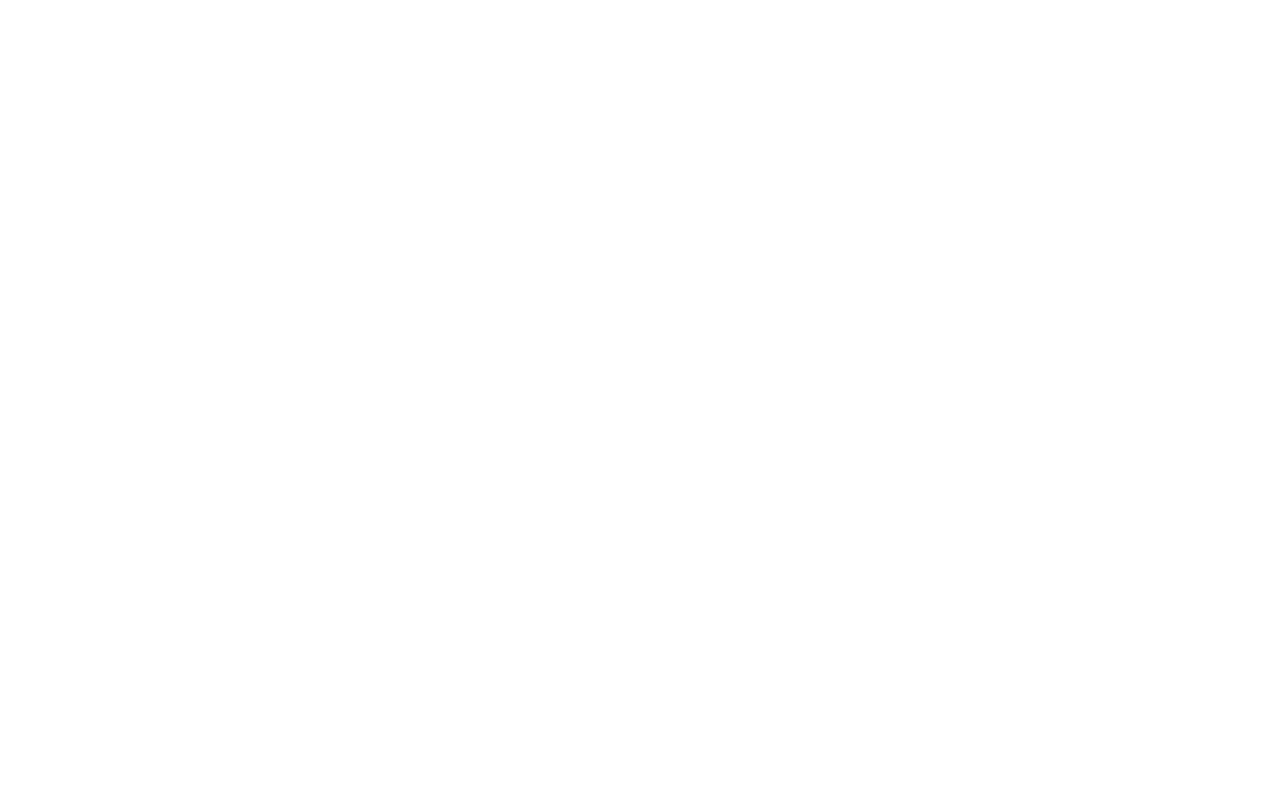
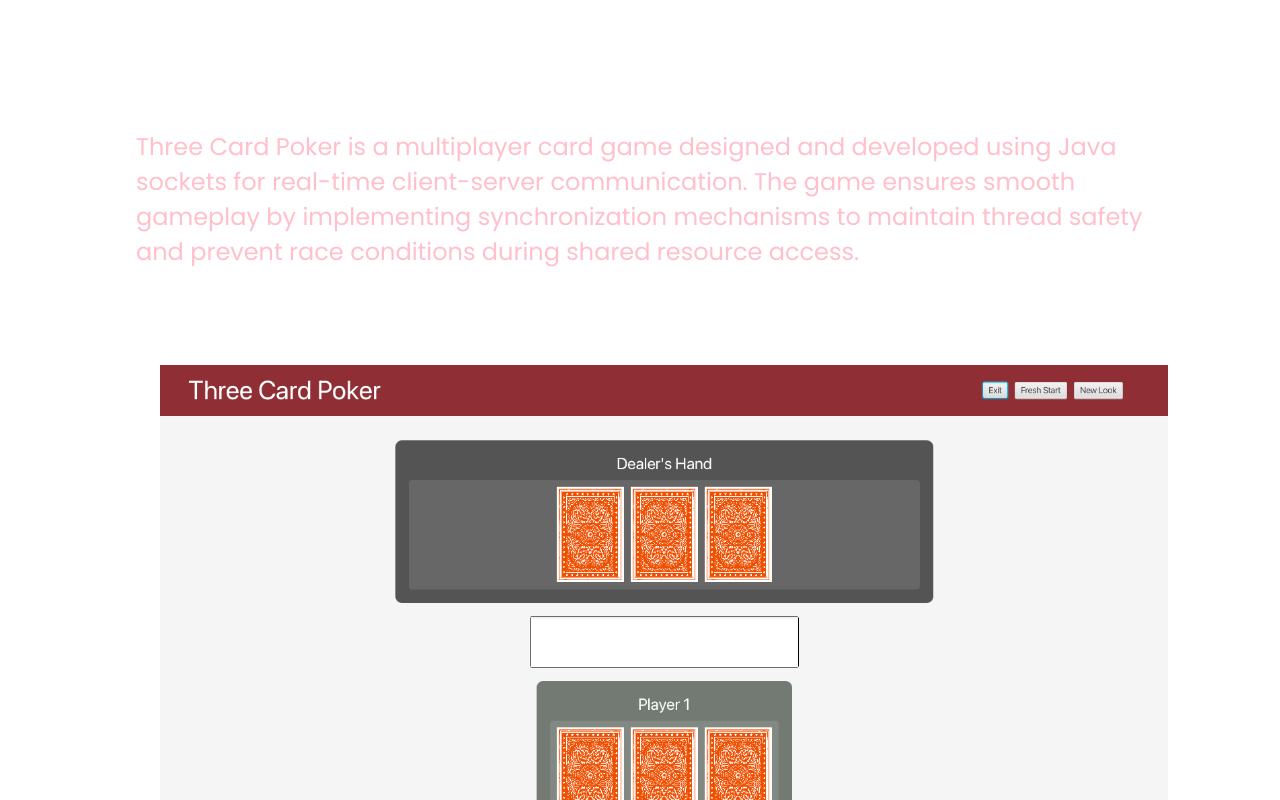
Before and after one commit to jlee927/personal-website, a React (Vite) app in the folder personal-website/: page /projects in a window 1280 px wide. Shown: the part 1320-2120 px from the top of the page. Before the commit the page ends 1270 px from the top, so only its background shows below. Built offline with nearby package versions, Linux system fonts and the light colour scheme.

Commit message:
minor front end changes + vercel.json added

```diff
--- a/personal-website/src/pages/Contact.tsx
+++ b/personal-website/src/pages/Contact.tsx
@@ -41,8 +41,8 @@
               <a href="https://github.com/jlee927">
                 <img src={linkedin} className={styles.github} />
               </a>
+              <Mailto email={"jklee882@gmail.com"} subject={"Reaching Out From Jin's Personal Website"} body={""} />
 
-              <Mailto email={"jklee882@gmail.com"} subject={"Reaching Out From Jin's Personal Website"} body={""} />
             </div>
           </motion.div>
           <ParticleBackground2 />
--- a/personal-website/src/pages/Projects.tsx
+++ b/personal-website/src/pages/Projects.tsx
@@ -2,7 +2,8 @@
 import ParticleBackground2 from '../components/ParticleBackground2.jsx'
 import { motion } from "framer-motion"
 import styles from '../styles/Projects.module.css'
-import mern from '../assets/fetch.png'
+import fetch from '../assets/fetch.png'
+import poker from '../assets/3CardPoker.png'
 
 const Projects: React.FC = () => {
   return (
@@ -28,9 +29,26 @@
             </div>
 
             <div className={styles.project_preview}>
-              <img src={mern} className={styles.project_image} />
+              <img src={fetch} className={styles.project_image} />
             </div>
           </div>
+
+
+          <div className={styles.project_container}>
+            <div className={styles.project_description}>
+              <h1 className={styles.title}>Three Card Poker</h1>
+              <br />
+              <p style={{ color: "pink" }}>
+                Three Card Poker is a multiplayer card game designed and developed using Java sockets for real-time client-server communication.
+                The game ensures smooth gameplay by implementing synchronization mechanisms to maintain thread safety and prevent race conditions during shared resource access.
+              </p>
+            </div>
+
+            <div className={styles.project_preview}>
+              <img src={poker} className={styles.project_image} />
+            </div>
+          </div>
+
         </motion.div>
 
         <ParticleBackground2 />
--- a/personal-website/src/styles/Projects.module.css
+++ b/personal-website/src/styles/Projects.module.css
@@ -21,6 +21,7 @@
 
 .title {
   text-decoration: underline;
+  font-size: 2.5rem;
   color: white;
 }
 
@@ -29,7 +30,7 @@
 }
 
 .project_preview {
-  margin: 4em 0 6em 0;
+  margin: 3em 0 5em 0;
   width: 42em;
 }
 
```
Also changed, not shown: personal-website/touch vercel.json (added, +15 -0 lines), personal-website/src/assets/3CardPoker.png (added).
